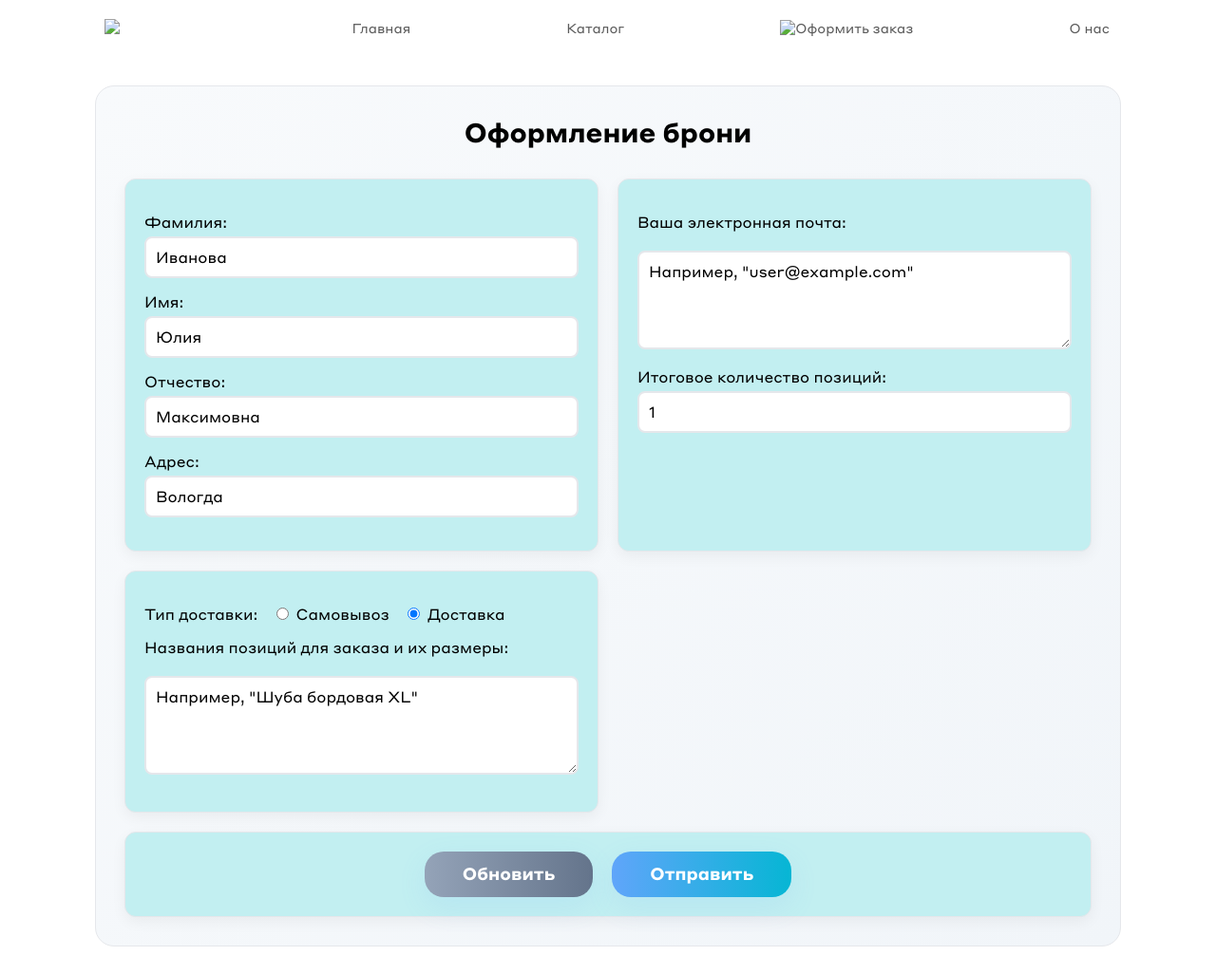
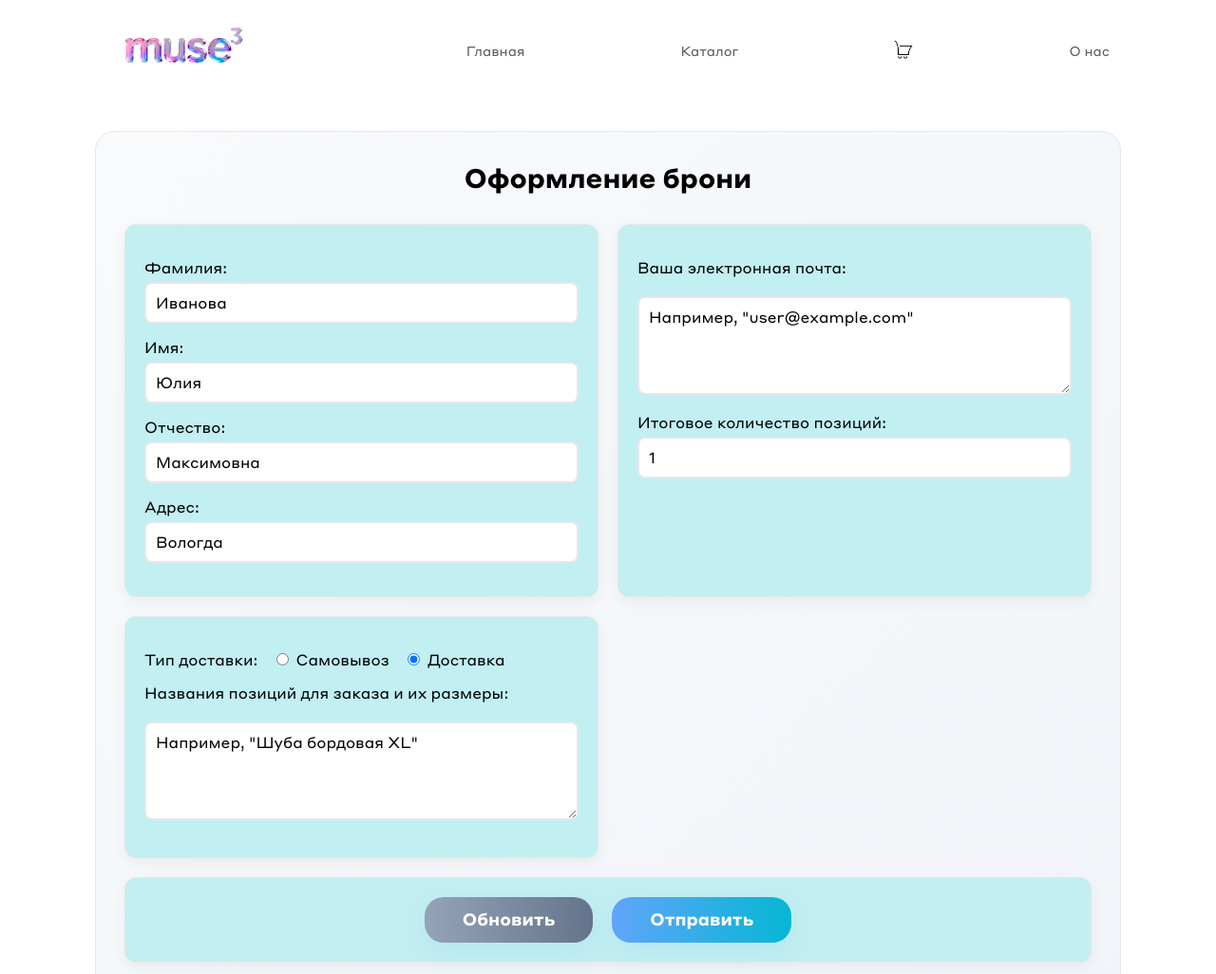
Before and after one commit to anastassieok/-2, a plain HTML site: page index_page3.html in a window 1280 px wide. Shown: the top 1026 px of the page at 95% size. Drawn offline with Linux system fonts and the light colour scheme.

Commit message:
Update index_page3.html
Signed-off-by: anastassieok <anastassieok@gmail.com>

```diff
--- a/index_page3.html
+++ b/index_page3.html
@@ -13,14 +13,14 @@
         <header>
             <div class="brand">
                 <div class="logo">
-                    <img src="images/logoteam muse3.png" width="170" alt="Logo">
+                    <img src="logoteam muse3.png" width="170" alt="Logo">
                 </div>
             </div>
             <nav>
                 <a href="index.html">Главная</a>
                 <a href="index_page2.html">Каталог</a>
                 <a href="index_page3.html">
-                    <img src="images/guidance_shop.png" alt="Оформить заказ" width="20">
+                    <img src="guidance_shop.png" alt="Оформить заказ" width="20">
                 </a>
                 <a href="index_page4.html">О нас</a>
             </nav>
@@ -72,4 +72,5 @@
         </script>
 </body>
 
+
 </html>
```
